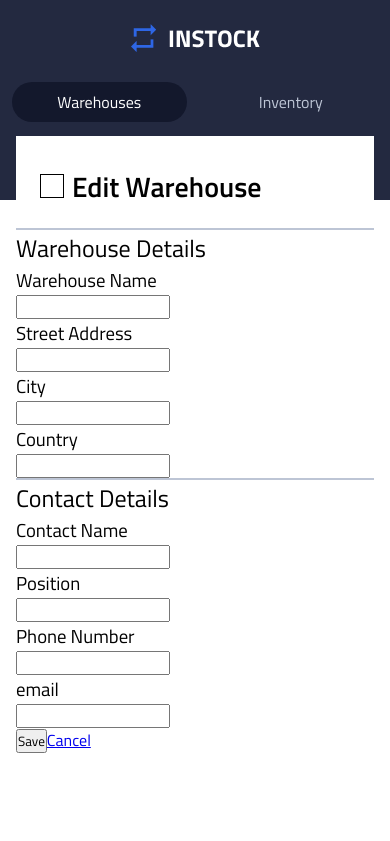
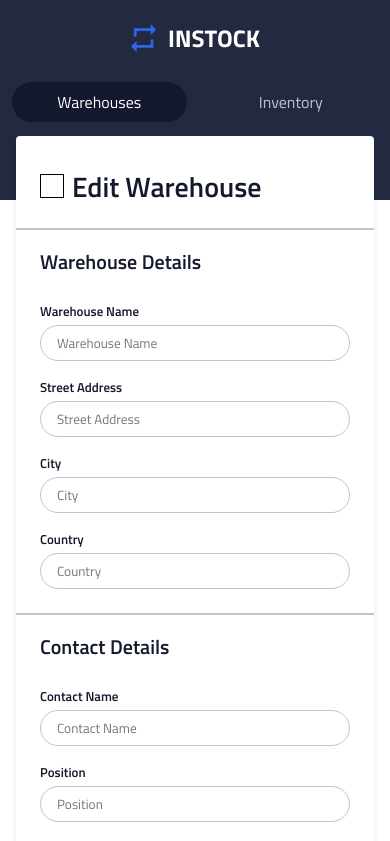
Before and after one commit to laura-nguyen/red-eyed-tree-frog-instock-client, a React (Vite) app: page /warehouses in a window 390 px wide. Shown: the top 841 px of the page. Built offline with nearby package versions, Linux system fonts and the light colour scheme.

Commit message:
style for mobile implemented

```diff
--- a/src/components/EditWarehouse/EditWarehouse.jsx
+++ b/src/components/EditWarehouse/EditWarehouse.jsx
@@ -16,30 +16,30 @@ const EditWarehouse = () => {
         <div className="form__section">
             <h2 className="form__subtitle">Warehouse Details</h2>
           <h3 className="form__label">Warehouse Name</h3>
-          <input className="form__input" type="text" name="warehouseName" id="warehouseName" />
+          <input className="form__input" type="text" name="warehouseName" id="warehouseName" placeholder="Warehouse Name" />
           <h3 className="form__label">Street Address</h3>
-          <input className="form__input" type="text" name="streetAddress" id="streetAddress" />
+          <input className="form__input" type="text" name="streetAddress" id="streetAddress" placeholder="Street Address" />
           <h3 className="form__label">City</h3>
-          <input className="form__input" type="text" name="city" id="city" />
+          <input className="form__input" type="text" name="city" id="city" placeholder="City" />
           <h3 className="form__label">Country</h3>
-          <input className="form__input" type="text" name="country" id="country" />
+          <input className="form__input" type="text" name="country" id="country" placeholder="Country" />
         </div>
         <hr className="edit-wh__divider edit-wh__divider--vertical" />
         <div className="form__section">
             <h2 className="form__subtitle">Contact Details</h2>
           <h3 className="form__label">Contact Name</h3>
-          <input className="form__input" type="text" name="contactName" id="contactName" />
+          <input className="form__input" type="text" name="contactName" id="contactName" placeholder="Contact Name" />
           <h3 className="form__label">Position</h3>
-          <input className="form__input" type="text" name="position" id="position" />
+          <input className="form__input" type="text" name="position" id="position" placeholder="Position" />
           <h3 className="form__label">Phone Number</h3>
-          <input className="form__input" type="tel" name="phoneNumber" id="phoneNumber" />
-          <h3 className="form__label">email</h3>
-          <input className="form__input" type="email" name="email" id="email" />
+          <input className="form__input" type="tel" name="phoneNumber" id="phoneNumber" placeholder="Phone Number" />
+          <h3 className="form__label">Email</h3>
+          <input className="form__input" type="email" name="email" id="email" placeholder="Email" />
         </div>
         </div>
         <div className="edit-wh__buttons">
-            <button className="edit-wh__submit" type="submit">Save</button>
             <Link className="edit-wh__cancel" to={"/warehouses"}>Cancel</Link>
+            <button className="edit-wh__save" type="submit">Save</button>
         </div>
       </form>
     </main>
--- a/src/components/EditWarehouse/EditWarehouse.scss
+++ b/src/components/EditWarehouse/EditWarehouse.scss
@@ -1,29 +1,98 @@
 @use "../../styles/partials/mixins" as *;
 @use "../../styles/partials/variables" as *;
-@use "../../styles/partials/globals" as *;
 
-.edit-wh{
+.edit-wh {
   background-color: $primary-color-3;
   margin: 0 1rem;
   position: relative;
   top: -4rem;
-    &__header{
+  color: $primary-color-1;
+  box-shadow: 0px 2px 5px 0px #13182C1A;
+    border-radius: 4px;
+  &__header {
     height: 5.75rem;
     display: flex;
     align-items: center;
-        gap: .5rem;
+    gap: 0.5rem;
     padding: 2rem 1.5rem 1.5rem;
   }
-    &__back-link{
+  &__back-link {
     width: 24px;
     height: 24px;
     border: solid black 1px;
   }
-    &__title{
+  &__title {
     font-size: 1.75rem;
     font-weight: 600;
   }
-    &__divider{
+  &__divider {
     border: $secondary-color-2 solid 1px;
+    &--vertical{
+        margin-top: 1.5rem;
     }
   }
+  .form{
+  &__section {
+    padding: 0 1.5rem;
+  }
+  &__subtitle{
+    font-weight: 600;
+    font-size: 1.25rem;
+    padding: 1rem 0 .5rem;
+  }
+  &__label{
+    font-weight: 600;
+    font-size: .8125rem;
+    padding: 1rem 0 .25rem;
+  }
+  &__input{
+    border: 1px $secondary-color-2 solid;
+    border-radius: 20px;
+    height: 2.25rem;
+    width: 100%;
+    padding: 0 1rem;
+    @include tablet {
+        height: 2.375rem;
+    }
+  }
+}
+&__buttons{
+    display: flex;
+    justify-content: center;
+    align-items: center;
+    gap: 1rem;
+    height: 4.25rem;
+    background-color: $bg-color-2;
+    padding: 1rem 1.5rem;
+    margin-top: 1.5rem;
+}
+&__cancel{
+    color: $secondary-color-1;
+    text-decoration: none;
+    display: flex;
+    justify-content: center;
+    align-items: center;
+    font-weight: 600;
+    height: 2.25rem;
+    width: 45%;
+    border: 1px solid $secondary-color-2;
+    border-radius: 1.25rem;
+    background-color: $primary-color-3;
+    &:hover {
+        border: 1px solid $primary-color-2;
+        color: $primary-color-2;
+      }
+
+}
+&__save{
+    @extend .edit-wh__cancel;
+    background-color: $primary-color-2;
+    color: $primary-color-3;
+    border: none;
+    &:hover {
+        background-color: $bg-color-1;
+        color: $primary-color-3;
+        border: none;
+      }
+}
+}
--- a/src/components/Footer/Footer.scss
+++ b/src/components/Footer/Footer.scss
@@ -6,7 +6,7 @@
   display: flex;
   justify-content: center;
   align-items: center;
-  padding: 2.5rem 0;
+  padding: 0 0 2.5rem;
   @include desktop {
     padding: 3rem 0;
   }
```
Lines whose indentation alone changed are shown as unchanged.
